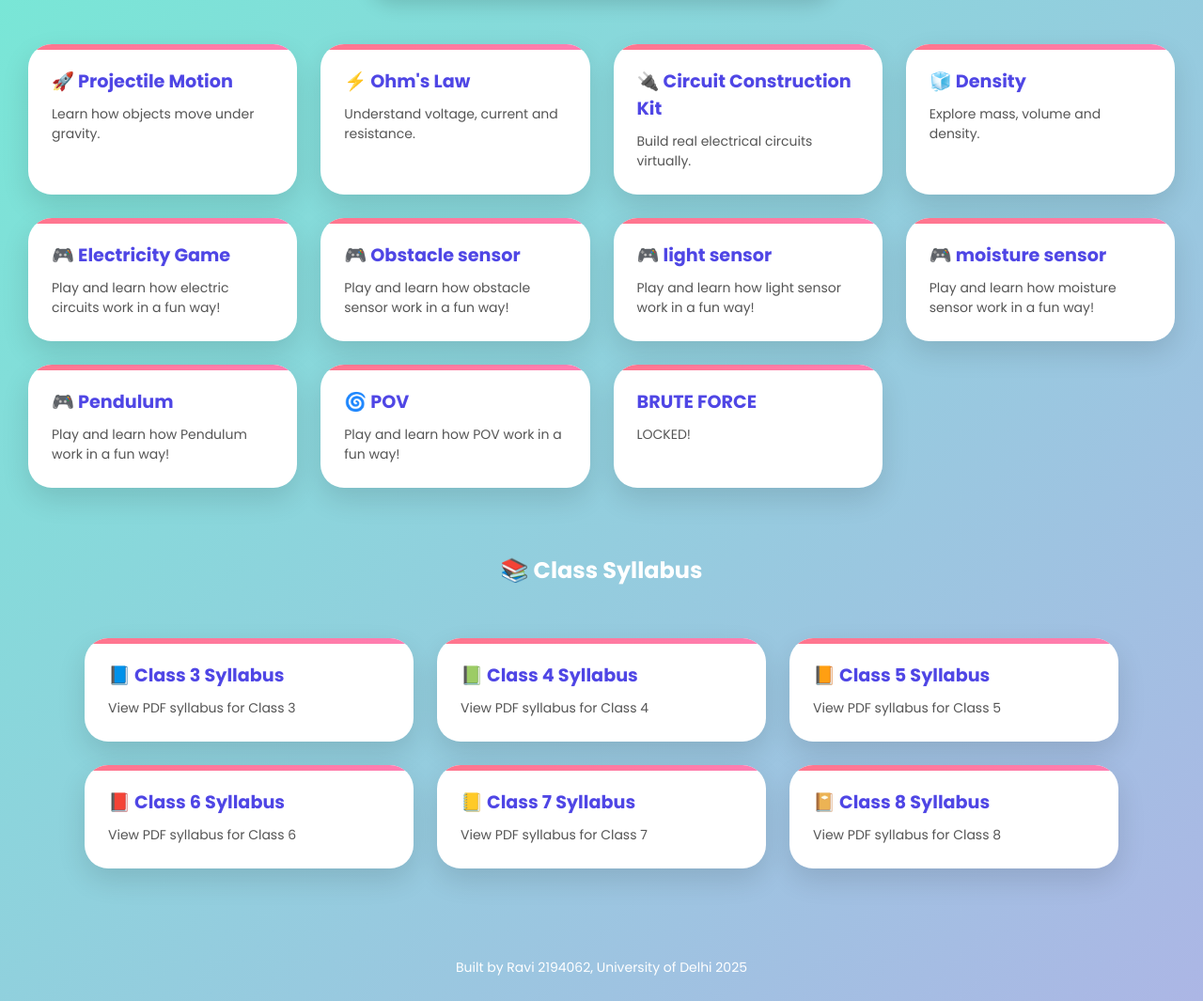
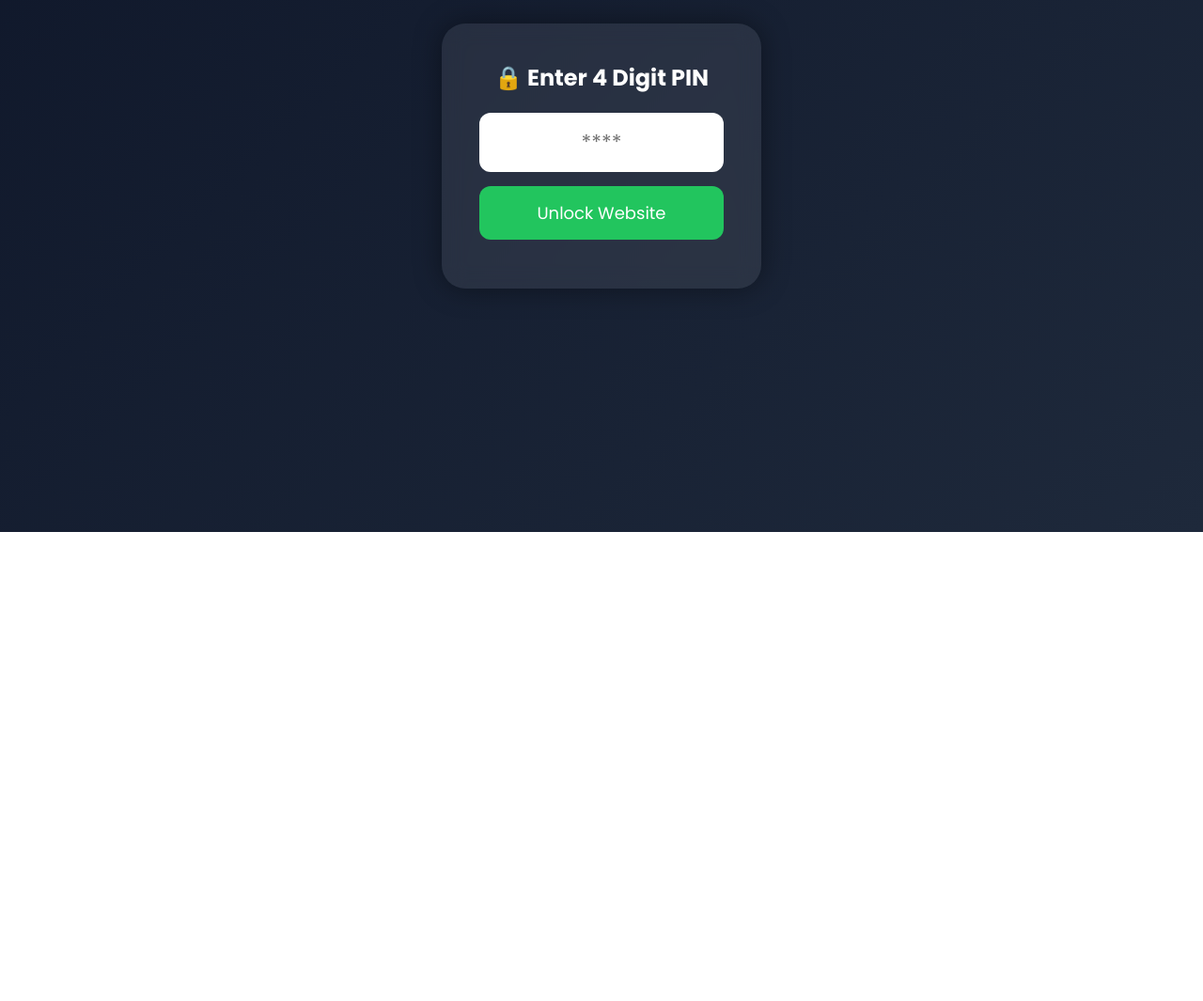
Before and after one commit to DUravi/DUravi.github.io, a plain HTML site: page index.html in a window 1280 px wide. Shown: the part 234-1299 px from the top of the page at 94% size. After the commit the page ends 800 px from the top, so only its background shows below. Drawn offline with Linux system fonts and the light colour scheme.

Commit message:
Update index.html

```diff
--- a/index.html
+++ b/index.html
@@ -21,12 +21,65 @@ body{
     color:#222;
 }
 
+/* PIN LOCK SCREEN */
+#pinOverlay{
+    position:fixed;
+    inset:0;
+    background:linear-gradient(135deg,#0f172a,#1e293b);
+    display:flex;
+    justify-content:center;
+    align-items:center;
+    z-index:99999;
+}
+
+.pin-box{
+    background:rgba(255,255,255,0.08);
+    padding:40px;
+    border-radius:25px;
+    text-align:center;
+    color:white;
+    width:340px;
+    backdrop-filter:blur(12px);
+    box-shadow:0 0 30px rgba(0,0,0,0.4);
+}
+
+.pin-box h2{
+    margin-bottom:20px;
+}
+
+.pin-box input{
+    width:100%;
+    padding:15px;
+    font-size:22px;
+    text-align:center;
+    border:none;
+    border-radius:12px;
+    margin-bottom:15px;
+    outline:none;
+}
+
+.pin-box button{
+    width:100%;
+    padding:15px;
+    border:none;
+    border-radius:12px;
+    background:#22c55e;
+    color:white;
+    font-size:18px;
+    cursor:pointer;
+}
+
+#errorText{
+    margin-top:12px;
+    color:#f87171;
+    font-size:14px;
+}
+
 header{
     text-align:center;
     padding:30px 20px;
     color:white;
     position:relative;
-
 }
 
 header h1{
@@ -137,7 +190,6 @@ header p{
     border-radius:20px;
     overflow:hidden;
     position:relative;
-    box-shadow:0 0 40px rgba(255,255,255,0.2);
 }
 
 .close{
@@ -146,7 +198,6 @@ header p{
     right:20px;
     font-size:32px;
     font-weight:bold;
-    color:#111;
     cursor:pointer;
     z-index:10;
 }
@@ -167,6 +218,16 @@ footer{
 </head>
 <body>
 
+<!-- PIN LOCK -->
+<div id="pinOverlay">
+    <div class="pin-box">
+        <h2>🔒 Enter 4 Digit PIN</h2>
+        <input type="password" id="sitePin" maxlength="4" placeholder="****">
+        <button onclick="unlockSite()">Unlock Website</button>
+        <div id="errorText"></div>
+    </div>
+</div>
+
 <header>
     <div class="floating f1">⚡</div>
     <div class="floating f2">🧪</div>
@@ -181,54 +242,10 @@ footer{
 </div>
 
 <div class="grid" id="simGrid">
-
-    <div class="card" onclick="openSim('https://phet.colorado.edu/sims/html/projectile-motion/latest/projectile-motion_en.html')">
-        <h3>🚀 Projectile Motion</h3>
-        <p>Learn how objects move under gravity.</p>
+    <div class="card" onclick="window.open('brute.html','_blank')">
+        <h3>BRUTE FORCE</h3>
+        <p>LOCKED!</p>
     </div>
-    <div class="card" onclick="openSim('https://phet.colorado.edu/sims/html/ohms-law/latest/ohms-law_en.html')">
-        <h3>⚡ Ohm's Law</h3>
-        <p>Understand voltage, current and resistance.</p>
-    </div>
-
-    <div class="card" onclick="openSim('https://phet.colorado.edu/sims/html/circuit-construction-kit-dc/latest/circuit-construction-kit-dc_en.html')">
-        <h3>🔌 Circuit Construction Kit</h3>
-        <p>Build real electrical circuits virtually.</p>
-    </div>
-
-    <div class="card" onclick="openSim('https://phet.colorado.edu/sims/html/density/latest/density_en.html')">
-        <h3>🧊 Density</h3>
-        <p>Explore mass, volume and density.</p>
-    </div>
-    <div class="card" onclick="window.open('electricitygame.html','_blank')">
-    <h3>🎮 Electricity Game</h3>
-    <p>Play and learn how electric circuits work in a fun way!</p>
-    </div>
-     <div class="card" onclick="window.open('obstaclesensor.html','_blank')">
-    <h3>🎮 Obstacle sensor</h3>
-    <p>Play and learn how obstacle sensor work in a fun way!</p>
-    </div>
-     <div class="card" onclick="window.open('lightsensor.html','_blank')">
-    <h3>🎮 light sensor</h3>
-    <p>Play and learn how light sensor work in a fun way!</p>
-    </div>
-    <div class="card" onclick="window.open('moisturesensor.html','_blank')">
-    <h3>🎮 moisture sensor</h3>
-    <p>Play and learn how moisture sensor work in a fun way!</p>
-    </div>
-    <div class="card" onclick="window.open('pendulum.html','_blank')">
-    <h3>🎮 Pendulum</h3>
-    <p>Play and learn how Pendulum work in a fun way!</p>
-    </div>
-    <div class="card" onclick="window.open('poi.html','_blank')">
-    <h3>🌀 POV </h3>
-    <p>Play and learn how POV work in a fun way!</p>
-    </div>
-    <div class="card" onclick="window.open('brute.html','_blank')">
-    <h3>BRUTE FORCE </h3>
-    <p>LOCKED!</p>
-    </div>
-
 </div>
 
 <div class="modal" id="simModal">
@@ -237,57 +254,23 @@ footer{
         <iframe id="simFrame"></iframe>
     </div>
 </div>
-    <section style="padding:40px 20px; max-width:1200px; margin:auto;">
-    <h2 style="text-align:center; margin-bottom:25px; color:white;">
-        📚 Class Syllabus
-    </h2>
-
-    <div class="grid">
-
-        <div class="card" onclick="window.open('Grade -3.pdf','_blank')">
-            <h3>📘 Class 3 Syllabus</h3>
-            <p>View PDF syllabus for Class 3</p>
-        </div>
-
-        <div class="card" onclick="window.open('Grade -4.pdf','_blank')">
-            <h3>📗 Class 4 Syllabus</h3>
-            <p>View PDF syllabus for Class 4</p>
-        </div>
-
-        <div class="card" onclick="window.open('Grade -5.pdf','_blank')">
-            <h3>📙 Class 5 Syllabus</h3>
-            <p>View PDF syllabus for Class 5</p>
-        </div>
-
-        <div class="card" onclick="window.open('Grade -6.pdf','_blank')">
-            <h3>📕 Class 6 Syllabus</h3>
-            <p>View PDF syllabus for Class 6</p>
-        </div>
-
-        <div class="card" onclick="window.open('Grade -7.pdf','_blank')">
-            <h3>📒 Class 7 Syllabus</h3>
-            <p>View PDF syllabus for Class 7</p>
-        </div>
-
-        <div class="card" onclick="window.open('Grade -8.pdf','_blank')">
-            <h3>📔 Class 8 Syllabus</h3>
-            <p>View PDF syllabus for Class 8</p>
-        </div>
-
-    </div>
-</section>
-
-<audio id="clickSound" preload="auto">
-    <source src="https://assets.mixkit.co/active_storage/sfx/2571/2571-preview.mp3" type="audio/mpeg">
-</audio>
 
 <footer>
     Built by Ravi 2194062, University of Delhi 2025
 </footer>
 
 <script>
+function unlockSite(){
+    const pin = document.getElementById("sitePin").value;
+
+    if(pin === "1514"){
+        document.getElementById("pinOverlay").style.display = "none";
+    }else{
+        document.getElementById("errorText").innerText = "Incorrect PIN!";
+    }
+}
+
 function openSim(url){
-    document.getElementById('clickSound').play();
     document.getElementById('simFrame').src = url;
     document.getElementById('simModal').style.display = 'flex';
 }
```
